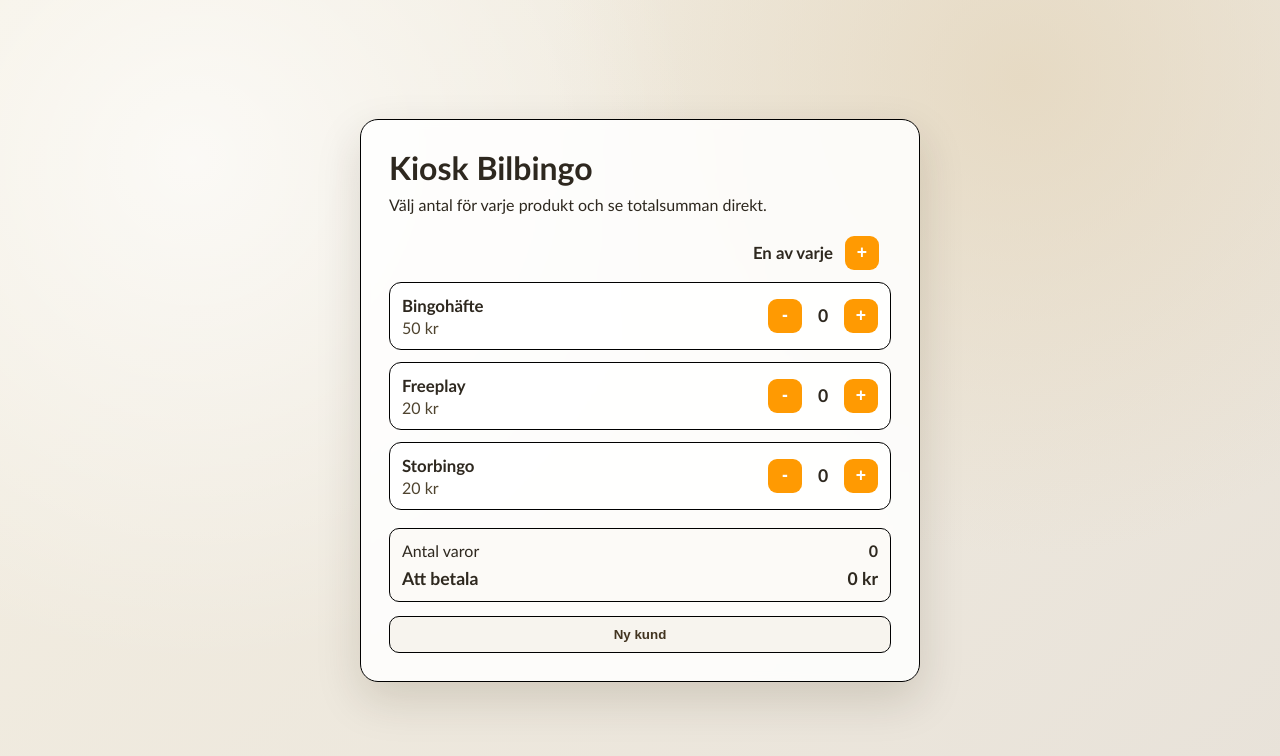
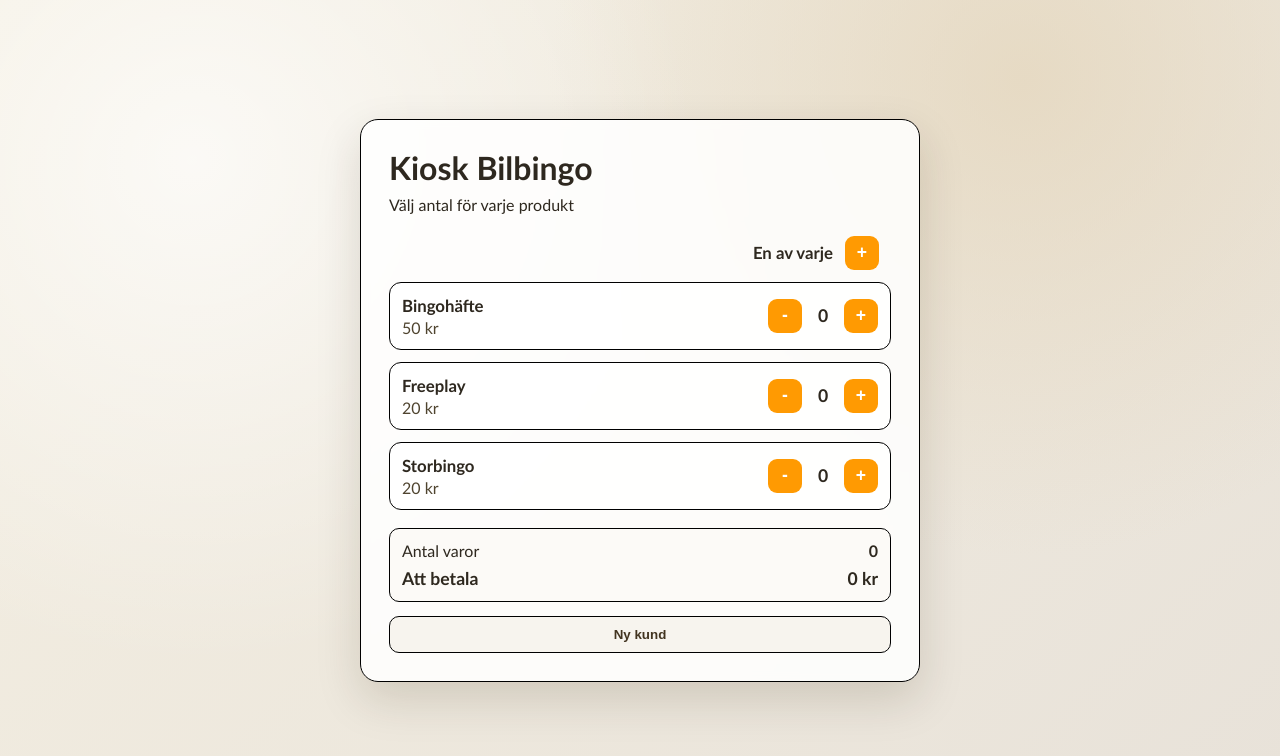
Before and after one commit to FStarDev/bilbingo, a website built with Vite: page index.html in a window 1280 px wide. Built offline with nearby package versions, Linux system fonts and the light colour scheme.

Commit message:
test change

```diff
--- a/index.html
+++ b/index.html
@@ -12,7 +12,7 @@
     <main class="app-shell">
       <section class="card">
         <h1>Kiosk Bilbingo</h1>
-        <p>Välj antal för varje produkt och se totalsumman direkt.</p>
+        <p>Välj antal för varje produkt</p>
 
         <div class="shop-list" id="shop-list" aria-live="polite">
 
```
